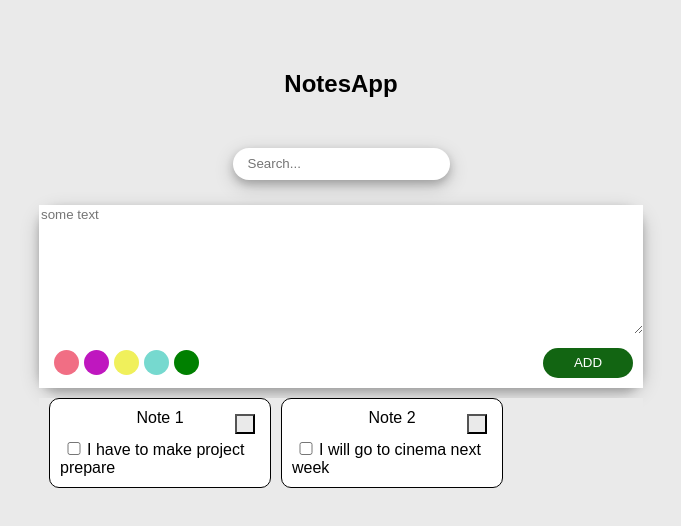
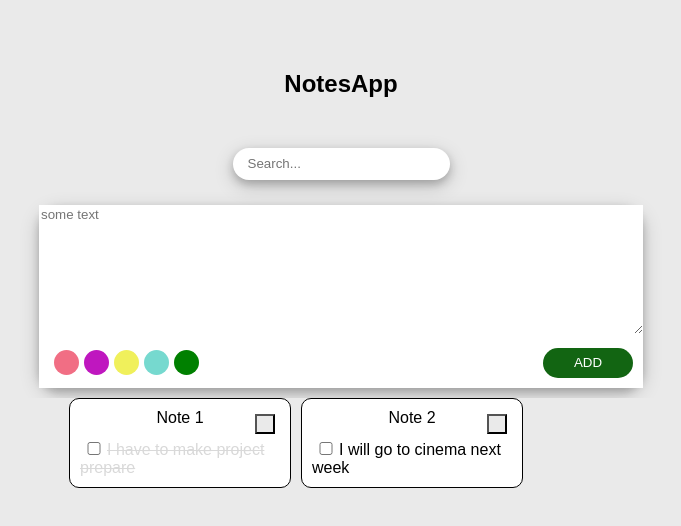
Before and after one commit to muhammetsalihaslan/notesApp, a React (Create React App) app in the folder notesapp/: page / in a window 1280 px wide. Shown: the top 526 px of the page, without its empty margins (299-980 px from the left). Built offline with nearby package versions, Linux system fonts and the light colour scheme.

Commit message:
notelist

```diff
--- a/notesapp/src/components/noteList/NoteList.jsx
+++ b/notesapp/src/components/noteList/NoteList.jsx
@@ -6,16 +6,18 @@ const NoteList = () => {
   const noteTodos = useSelector(selectTodos);
 
   return (
-    <div className="noteList">
+    <ul className="noteList">
       {noteTodos.map((item) => (
-        <div className="note2" key={item.id}>
-          <div className="noteF">Note {item.id}</div>
-          <input className="toggle" type="checkbox" />
-          <label className="noteT">{item.title}</label>
-          <button className="destroy"></button>
-        </div>
+        <li key={item.id} className={item.completed ? "completed" : ""}>
+          <div className="note2">
+            <div className="noteF">Note {item.id}</div>
+            <input className="toggle" type="checkbox" />
+            <label className="noteT">{item.title}</label>
+            <button className="destroy"></button>
+          </div>
+        </li>
       ))}
-    </div>
+    </ul>
   );
 };
 
--- a/notesapp/src/index.css
+++ b/notesapp/src/index.css
@@ -114,6 +114,7 @@
   margin-top: 10px;
   width: 100%;
   max-width: 1024px;
+  list-style-type: none;
 }
 
 .note2 {
@@ -148,3 +149,8 @@
 .noteT {
   background-color: white;
 }
+
+.noteList li.completed label {
+  color: #d9d9d9;
+  text-decoration: line-through;
+}
--- a/notesapp/src/redux/todos/todoSlice.js
+++ b/notesapp/src/redux/todos/todoSlice.js
@@ -12,7 +12,7 @@ export const todoSlice = createSlice({
       {
         id: "2",
         title: "I will go to cinema next week",
-        completed: true,
+        completed: false,
       },
     ],
   },
```
